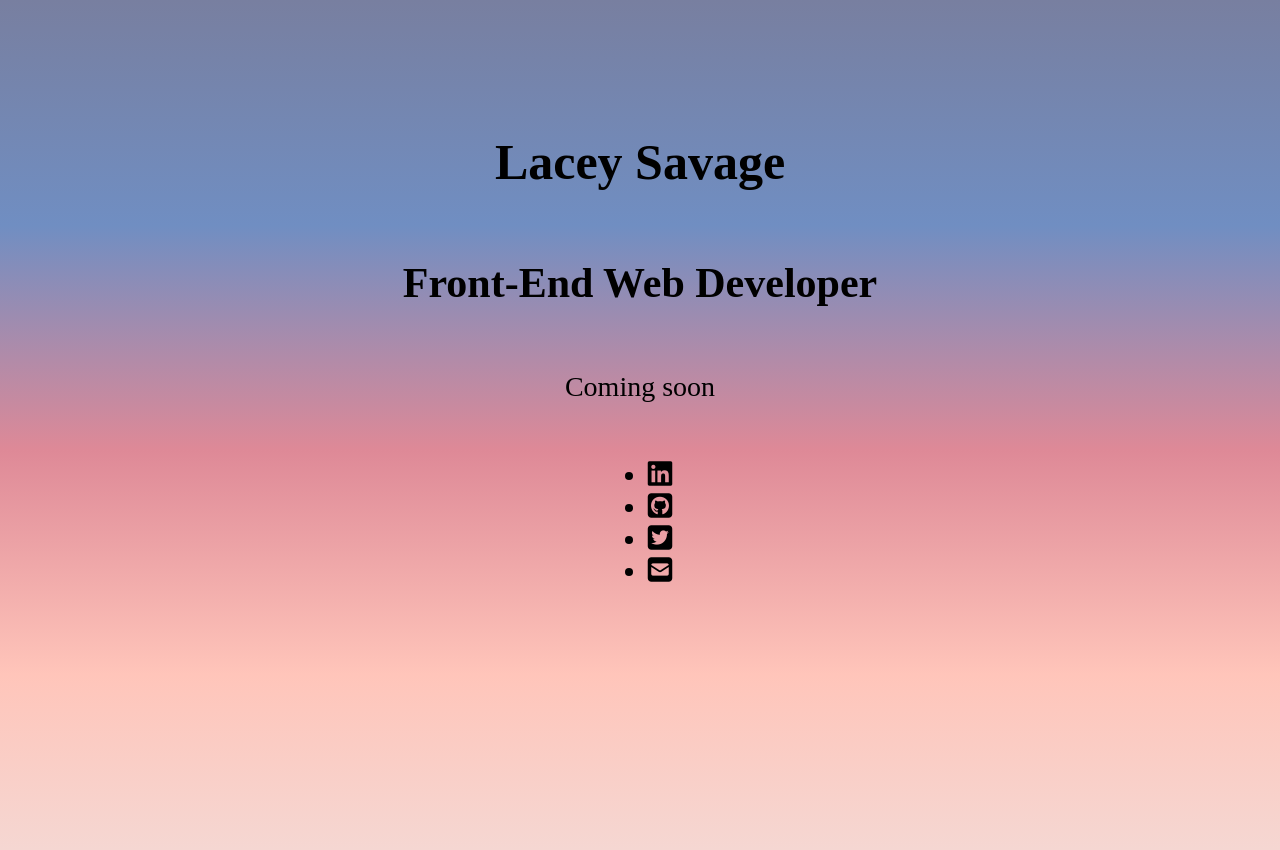
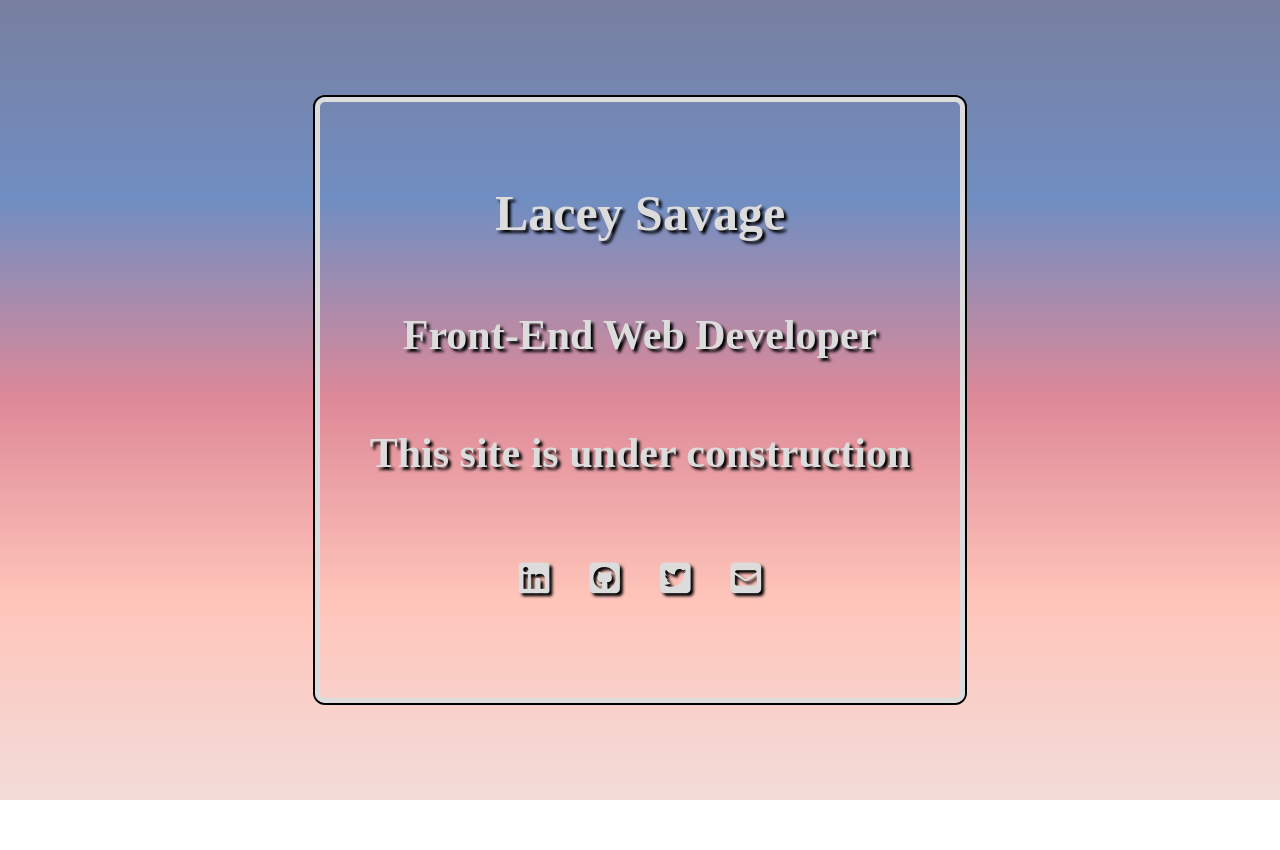
Before and after one commit to LaceyNS/comingSoon, a plain HTML site: page index.html in a window 1280 px wide. After the commit the page ends 800 px from the top, so only its background shows below. Drawn offline with nearby package versions, Linux system fonts and the light colour scheme.

Commit message:
Add socials link and border

```diff
--- a/index.html
+++ b/index.html
@@ -12,24 +12,29 @@
 
     </header>
     <main>
-        <div class="wrapper">
+        <!-- <div class="wrapper"> -->
             <section>
+                <div class= "banner">
                     <h1>Lacey Savage</h1>
                     <h2>Front-End Web Developer</h2>
-                <p>Coming soon</p>
+                    <h2>This site is under construction</h2>
                     <nav>
                         <ul>
-                        <li><i class="fab fa-linkedin"></i></li>
-                        <li><i class="fab fa-github-square"></i></li>
-                        <li><i class="fab fa-twitter-square"></i></li>
-                        <li><i class="fas fa-envelope-square"></i></li>
+                            <li><a href="https://www.linkedin.com/in/lacey-savage/"><i class="fab fa-linkedin"></i></a></li>
+                            <li><a href="https://github.com/LaceyNS"><i class="fab fa-github-square"></i></a></li>
+                            <li><a href="https://twitter.com/LaceyCodes"><i class="fab fa-twitter-square"></i></a></li>
+                            <li><a href="mailto:lacey.savage@gmail.com"><i class="fas fa-envelope-square"></i></a></li>
                         </ul>
                     </nav>
+                </div>
             </section>
-        </div>
+        <!-- </div> -->
     </main>
     <footer>
 
     </footer>
+    <script src='https://code.jquery.com/jquery-3.4.0.min.js' integrity='sha256-BJeo0qm959uMBGb65z40ejJYGSgR7REI4+CW1fNKwOg=' crossorigin='anonymous'></script>
+    <!-- <script src="https://cdn.jsdelivr.net/npm/typed.js@2.0.11"></script> -->
+    <script src="scripts.js"></script>
 </body>
 </html>
--- a/styles/_index.scss
+++ b/styles/_index.scss
@@ -5,21 +5,55 @@ html {
 body {
     font-size: 2.8rem;
     background: linear-gradient(to bottom, #787FA0, #708EC2, #DE8997, #FFC5BA, #F2DCD9);
-    height: 100vh;
+    height: 100%;
+    color: #DCDCDC;
+    text-shadow: 3px 3px 3px #000;
+
 }
 
 h1 {
     font-size: 5rem;
 }
 
-.wrapper {
-    max-width: 1800px;
-    margin: 100px;
-}
+// .wrapper {
+//     width: 80%;
+//     max-width: 1800px;
+//     margin: 100px;
+// }
 
 section {
+    height: 100vh;
+    display: flex;
+    flex-direction: column;
+    justify-content: center;
+    align-items: center;
+    }
+
+.banner {
+    border: 5px solid #DCDCDC;
+    box-shadow: 0 0 0 2px #000;
+    border-radius: 10px;
+    padding: 50px;
     display: flex;
     flex-direction: column;
     justify-content: center;
     align-items: center;
 }
+
+ul {
+    display: flex;
+    flex-direction: row;
+    justify-content: center;
+    align-items: center;
+    list-style-type: none;
+    padding: 0;
+}
+
+li {
+    font-size: 3.5rem;
+    padding: 20px;
+}
+
+a {
+    color: inherit;
+}
```
Also changed, not shown: scripts.js (added), styles/styles.css, 1 other file. Lines whose indentation alone changed are shown as unchanged.
